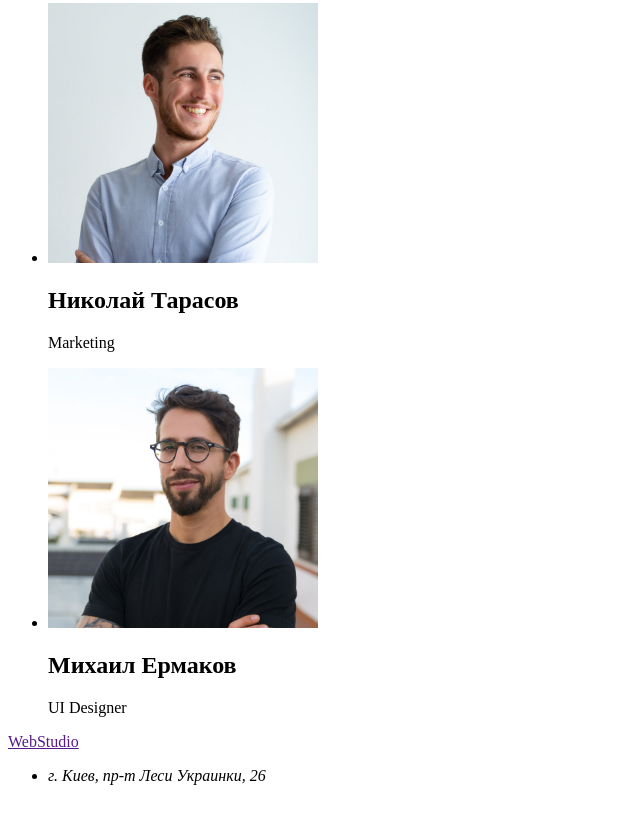
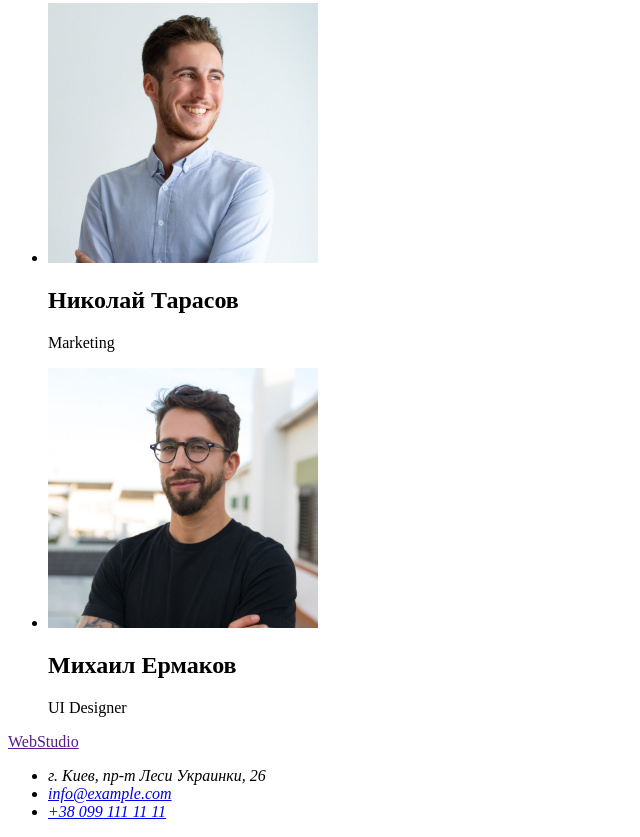
Before and after one commit to Alex2022Sander/goit-markup-hw-01, a plain HTML site: page index.html in a window 1280 px wide. Shown: the part 2361-3198 px from the top of the page, without its empty margins (0-640 px from the left). Before the commit the page ends 3162 px from the top, so only its background shows below. Drawn offline with Linux system fonts and the light colour scheme.

Commit message:
адрес

```diff
--- a/index.html
+++ b/index.html
@@ -128,10 +128,10 @@
         <address>
             <ul>
                 <li>
-                    <a>г. Киев, пр-т Леси Украинки, 26
-
-                    </a>
+                    <a>г. Киев, пр-т Леси Украинки, 26</a>
                 </li>
+            <li><a href="mailto:info@example.com">info@example.com</a></li>
+            <li><a href="tel:+380991111111">+38 099 111 11 11</a></li>
             </ul>
 
         </address>
```
